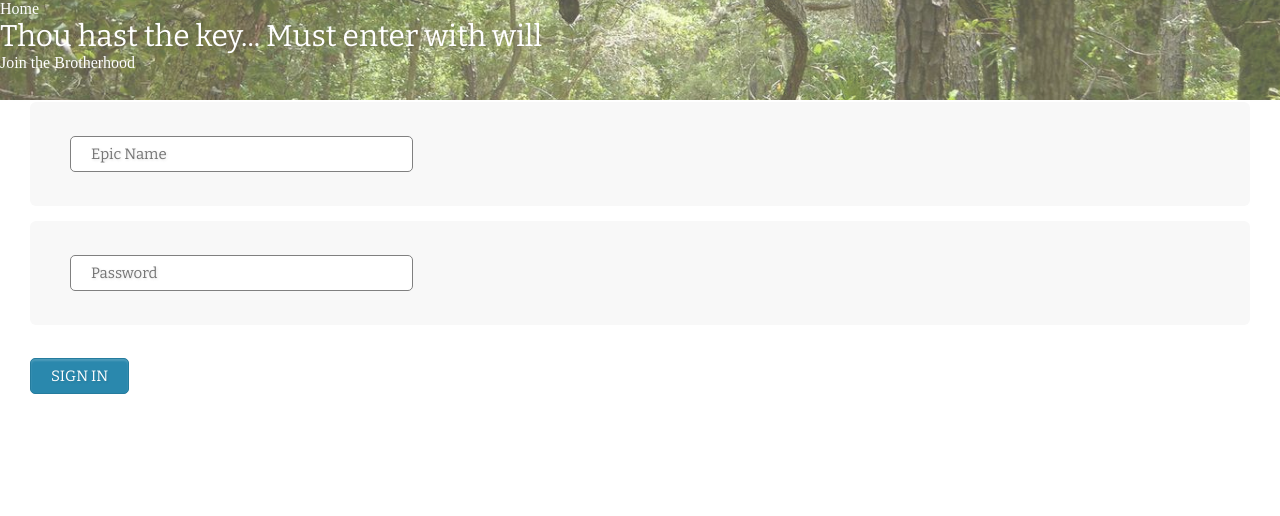
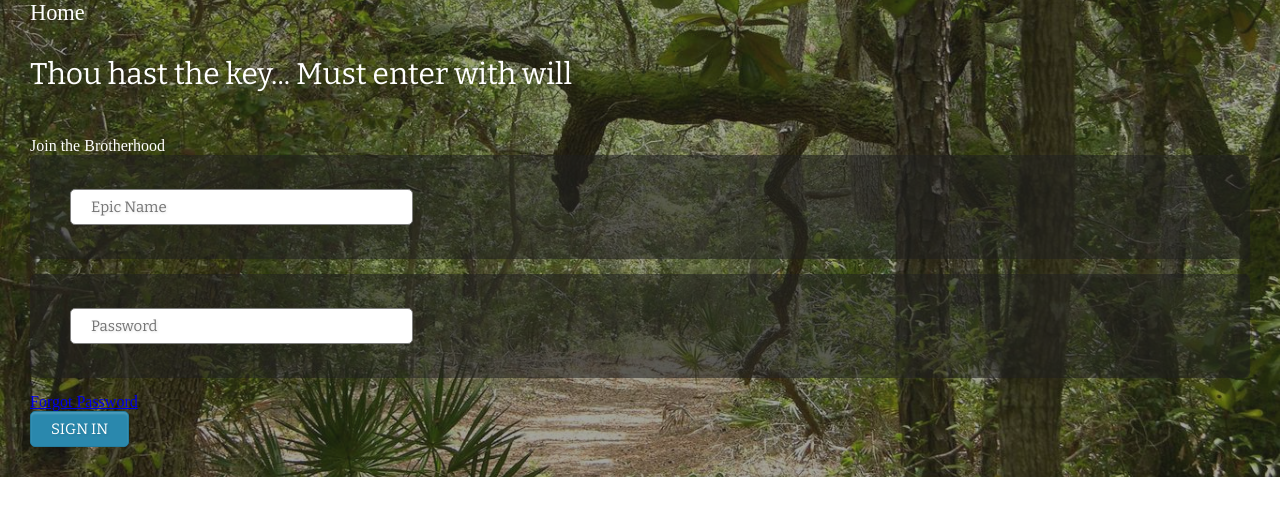
Before and after one commit to MarkNovicio/jschatz, a Django app: page /login_page in a window 1280 px wide. Shown: the top 516 px of the page. Run offline with Django 3.2, Linux system fonts and the light colour scheme.

Commit message:
updated login page

```diff
--- a/login_app/static/main.css
+++ b/login_app/static/main.css
@@ -38,14 +38,17 @@ h1.form-title{
 	color: #fff;
 	text-shadow: 1px 1px 3px rgba(0, 0, 0, 0.12);
 	font: normal 30px 'Bitter', serif;
+  margin-top: 30px;
+  margin-bottom: 15px;
 }
-.home-button {
+.register-button {
   color: #fff;
   text-decoration: none;
 
+
 }
 
-a.home-button:link {
+a.register-button:link {
   color: #fff;
   text-decoration: none;
 
@@ -69,13 +72,14 @@ form {
   margin-bottom: 30px;
 }
 .error-messages{
-  color: red;
+  color: #ff0000;
 }
   div.registration-item-form {
     padding: 30px;
-    background: #F8F8F8;
+    background-color: rgba(32, 32, 32, 0.55);
     border-radius: 6px;
     margin-bottom: 15px;
+
   }
 
   form .section span {
@@ -141,9 +145,19 @@ form {
     background-repeat: no-repeat;
     background-position: center center;
     background-size: cover;
-    height: 100px;
+
   }
+.home-button, .form-title {
+  padding-left: 30px;
 
+}
+
+.home-button {
+  color: #fff;
+  text-decoration: none;
+  font-size: 1.4rem;
+  margin-bottom: 30px;
+}
   .background-color {
-    background-color: rgba(255, 255, 255, 0.28);
+    background-color: rgba(32, 32, 32, 0.4);
   }
--- a/login_app/templates/login.html
+++ b/login_app/templates/login.html
@@ -22,9 +22,10 @@
         <div class ="background-color">
         <div> <a class = "home-button" href = "/">Home</a> </div>
         <h1 class = "form-title">Thou hast the key... Must enter with will</h1>
-        <p><a class = "home-button" href="/registration">Join the Brotherhood</a></p>
+
 
         <form action= '/user/login' method="POST">
+            <p><a class = "register-button" href="/registration">Join the Brotherhood</a></p>
             {% csrf_token %}
             <div class="signin-messages-container">
                 {% if messages %}
@@ -40,7 +41,7 @@
             <div class= "registration-item-form">
                 <input type="password" name = 'password' placeholder = 'Password'>
             </div>
-            <div class = "forgot_password"> <a class = "home-button" href = "/reset_password">Forgot Password</a> </div>
+            <div class = "forgot_password"> <a class = "reset-button" href = "/reset_password">Forgot Password</a> </div>
             <div class= "registration-item-form-button">
                 <button>SIGN IN</button>
             </div>
```
